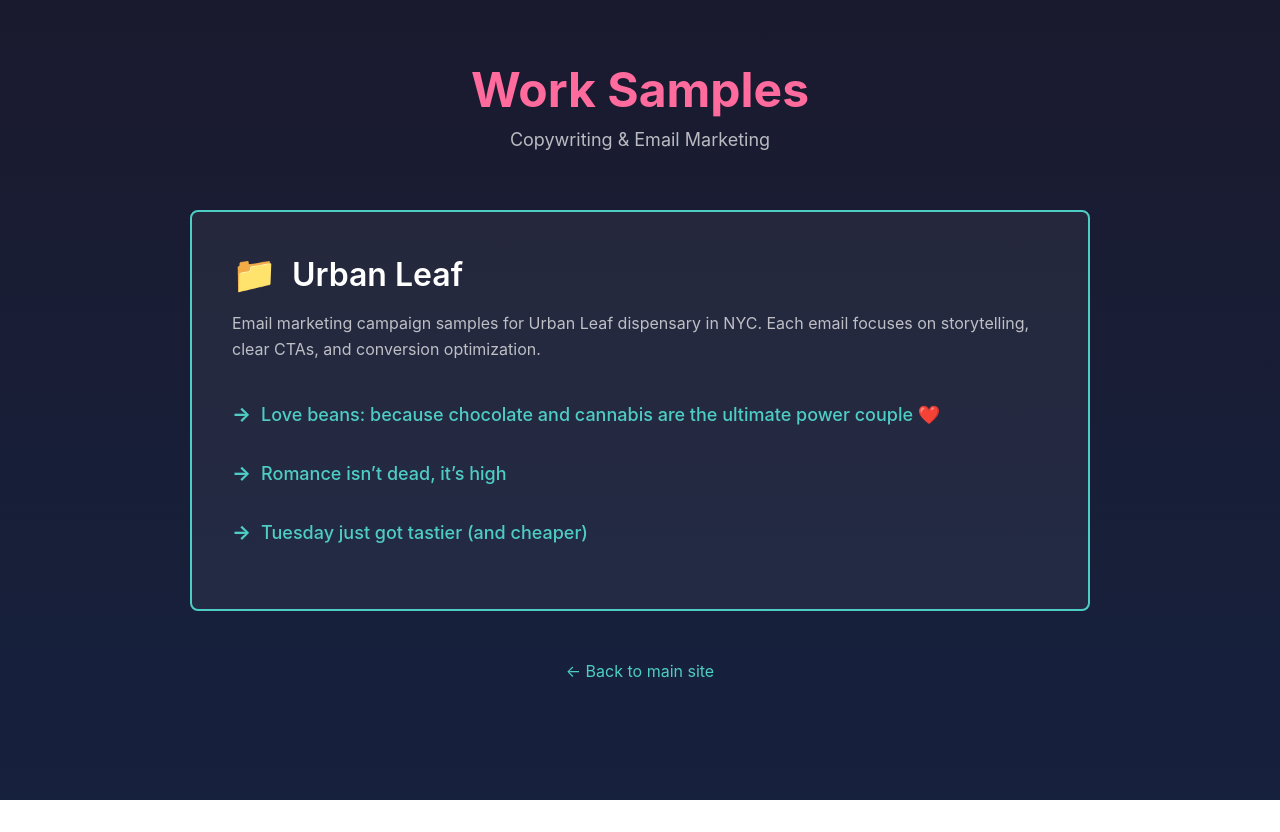
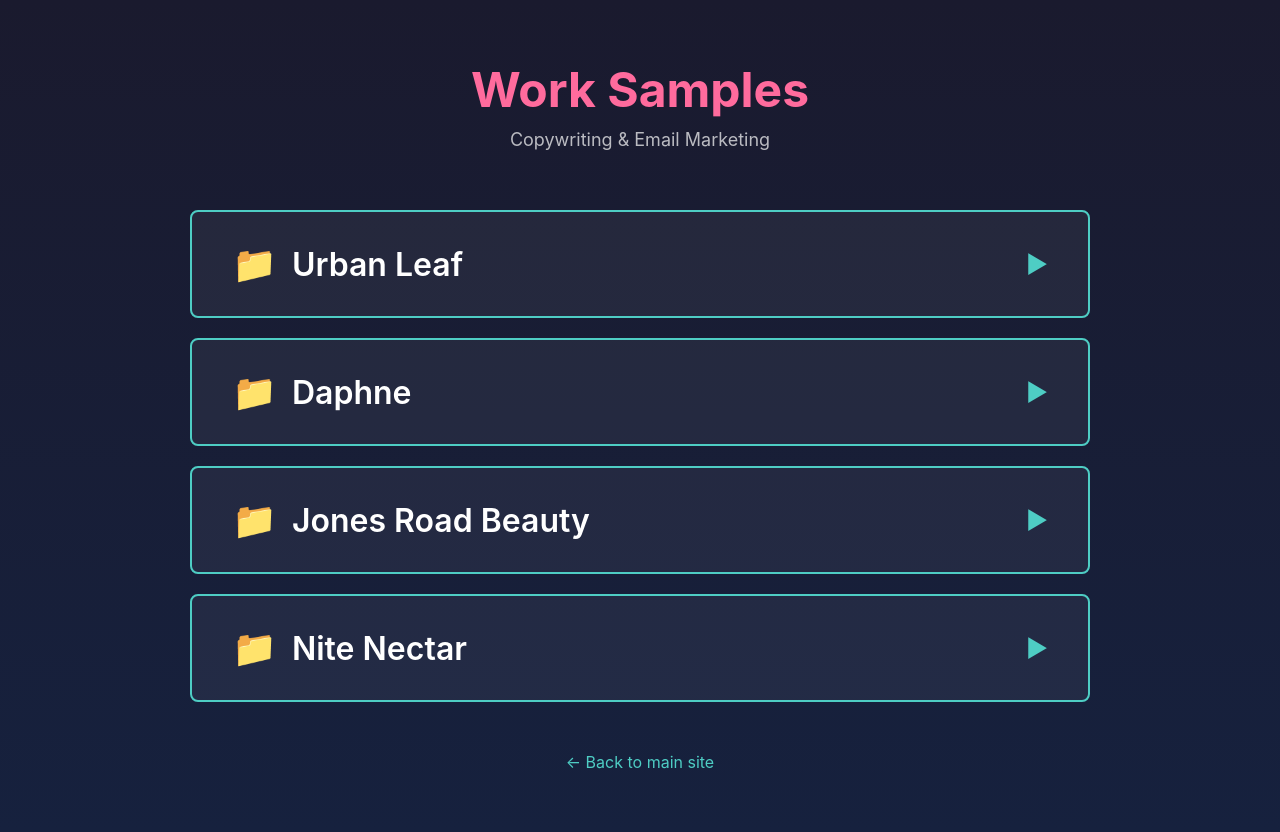
Before and after one commit to copysydneywehn/urban-leaf-email-samples, a plain HTML site: page index.html in a window 1280 px wide. Before the commit the page ends 800 px from the top, so only its background shows below. Drawn offline with Linux system fonts and the light colour scheme.

Commit message:
Add other companies

```diff
--- a/index.html
+++ b/index.html
@@ -41,36 +41,74 @@
 
         .folder-grid {
             display: grid;
-            gap: 30px;
+            gap: 20px;
         }
 
         .folder {
             background: rgba(255, 255, 255, 0.05);
             border: 2px solid #4ecdc4;
             border-radius: 8px;
-            padding: 40px;
+            overflow: hidden;
             transition: all 0.3s ease;
         }
 
         .folder:hover {
+            border-color: #ff6b9d;
+        }
+
+        .folder-header {
+            padding: 30px 40px;
+            cursor: pointer;
+            display: flex;
+            align-items: center;
+            justify-content: space-between;
+            transition: background 0.3s ease;
+        }
+
+        .folder-header:hover {
             background: rgba(255, 255, 255, 0.08);
-            border-color: #ff6b9d;
-            transform: translateY(-3px);
+        }
+
+        .folder-title-section {
+            display: flex;
+            align-items: center;
+            gap: 15px;
         }
 
         .folder h2 {
             font-size: 32px;
             color: white;
-            margin-bottom: 15px;
-            display: flex;
-            align-items: center;
-            gap: 15px;
+            margin: 0;
             font-weight: 600;
         }
 
         .folder-icon {
             color: #4ecdc4;
             font-size: 36px;
+        }
+
+        .expand-icon {
+            color: #4ecdc4;
+            font-size: 24px;
+            transition: transform 0.3s ease;
+        }
+
+        .folder.expanded .expand-icon {
+            transform: rotate(90deg);
+        }
+
+        .folder-content {
+            max-height: 0;
+            overflow: hidden;
+            transition: max-height 0.4s ease;
+        }
+
+        .folder.expanded .folder-content {
+            max-height: 1000px;
+        }
+
+        .folder-inner {
+            padding: 0 40px 40px 40px;
         }
 
         .folder-description {
@@ -137,20 +175,97 @@
         <p class="subtitle">Copywriting & Email Marketing</p>
 
         <div class="folder-grid">
+            <!-- Urban Leaf Folder -->
             <div class="folder">
-                <h2>
+                <div class="folder-header">
+                    <div class="folder-title-section">
                         <span class="folder-icon">📁</span>
-                    Urban Leaf
-                </h2>
+                        <h2>Urban Leaf</h2>
+                    </div>
+                    <span class="expand-icon">▶</span>
+                </div>
+                <div class="folder-content">
+                    <div class="folder-inner">
                         <p class="folder-description">
                             Email marketing campaign samples for Urban Leaf dispensary in NYC.
                             Each email focuses on storytelling, clear CTAs, and conversion optimization.
                         </p>
                         <ul class="samples-list">
                             <li><a href="/urban_leaf/valentines-love-beans.html">Love beans: because chocolate and cannabis are the ultimate power couple ❤️</a></li>
-                    <li><a href="/urban_leaf/valentines-flower.html">Romance isn’t dead, it’s high</a></li>
+                            <li><a href="/urban_leaf/valentines-flower.html">Romance isn't dead, it's high</a></li>
                             <li><a href="/urban_leaf/tasteful-tuesday.html">Tuesday just got tastier (and cheaper)</a></li>
                         </ul>
+                    </div>
+                </div>
+            </div>
+
+            <!-- Daphne Folder -->
+            <div class="folder">
+                <div class="folder-header">
+                    <div class="folder-title-section">
+                        <span class="folder-icon">📁</span>
+                        <h2>Daphne</h2>
+                    </div>
+                    <span class="expand-icon">▶</span>
+                </div>
+                <div class="folder-content">
+                    <div class="folder-inner">
+                        <p class="folder-description">
+                            Email marketing campaign samples for Daphne.
+                            Each email focuses on storytelling, clear CTAs, and conversion optimization.
+                        </p>
+                        <ul class="samples-list">
+                            <li><a href="/daphne/first-order-dreamier.html">Your first order just got dreamier ✨</a></li>
+                            <li><a href="/daphne/why-i-started-daphne.html">Why I started Daphne (it involves my cat)</a></li>
+                        </ul>
+                    </div>
+                </div>
+            </div>
+
+            <!-- Jones Road Beauty Folder -->
+            <div class="folder">
+                <div class="folder-header">
+                    <div class="folder-title-section">
+                        <span class="folder-icon">📁</span>
+                        <h2>Jones Road Beauty</h2>
+                    </div>
+                    <span class="expand-icon">▶</span>
+                </div>
+                <div class="folder-content">
+                    <div class="folder-inner">
+                        <p class="folder-description">
+                            Email marketing campaign samples for Jones Road Beauty.
+                            Each email focuses on storytelling, clear CTAs, and conversion optimization.
+                        </p>
+                        <ul class="samples-list">
+                            <li><a href="/jones_road/find-your-products.html">Find your 2-3 products in 60 seconds</a></li>
+                            <li><a href="/jones_road/walked-away.html">I walked away from my own brand</a></li>
+                        </ul>
+                    </div>
+                </div>
+            </div>
+
+            <!-- Nite Nectar Folder -->
+            <div class="folder">
+                <div class="folder-header">
+                    <div class="folder-title-section">
+                        <span class="folder-icon">📁</span>
+                        <h2>Nite Nectar</h2>
+                    </div>
+                    <span class="expand-icon">▶</span>
+                </div>
+                <div class="folder-content">
+                    <div class="folder-inner">
+                        <p class="folder-description">
+                            Email marketing campaign samples for Nite Nectar.
+                            Each email focuses on storytelling, clear CTAs, and conversion optimization.
+                        </p>
+                        <ul class="samples-list">
+                            <li><a href="/nite_nectar/good-habits-goodi.html">Good habits start with Goodi</a></li>
+                            <li><a href="/nite_nectar/new-favorite-nightcap.html">Your new favorite nightcap (no hangover required)</a></li>
+                        </ul>
+                    </div>
+                </div>
             </div>
         </div>
 
@@ -158,5 +273,15 @@
             <a href="https://sydneywehn.com">← Back to main site</a>
         </div>
     </div>
+
+    <script>
+        // Add click handlers to all folder headers
+        document.querySelectorAll('.folder-header').forEach(header => {
+            header.addEventListener('click', function() {
+                const folder = this.parentElement;
+                folder.classList.toggle('expanded');
+            });
+        });
+    </script>
 </body>
 </html>
```
Lines whose indentation alone changed are shown as unchanged.
